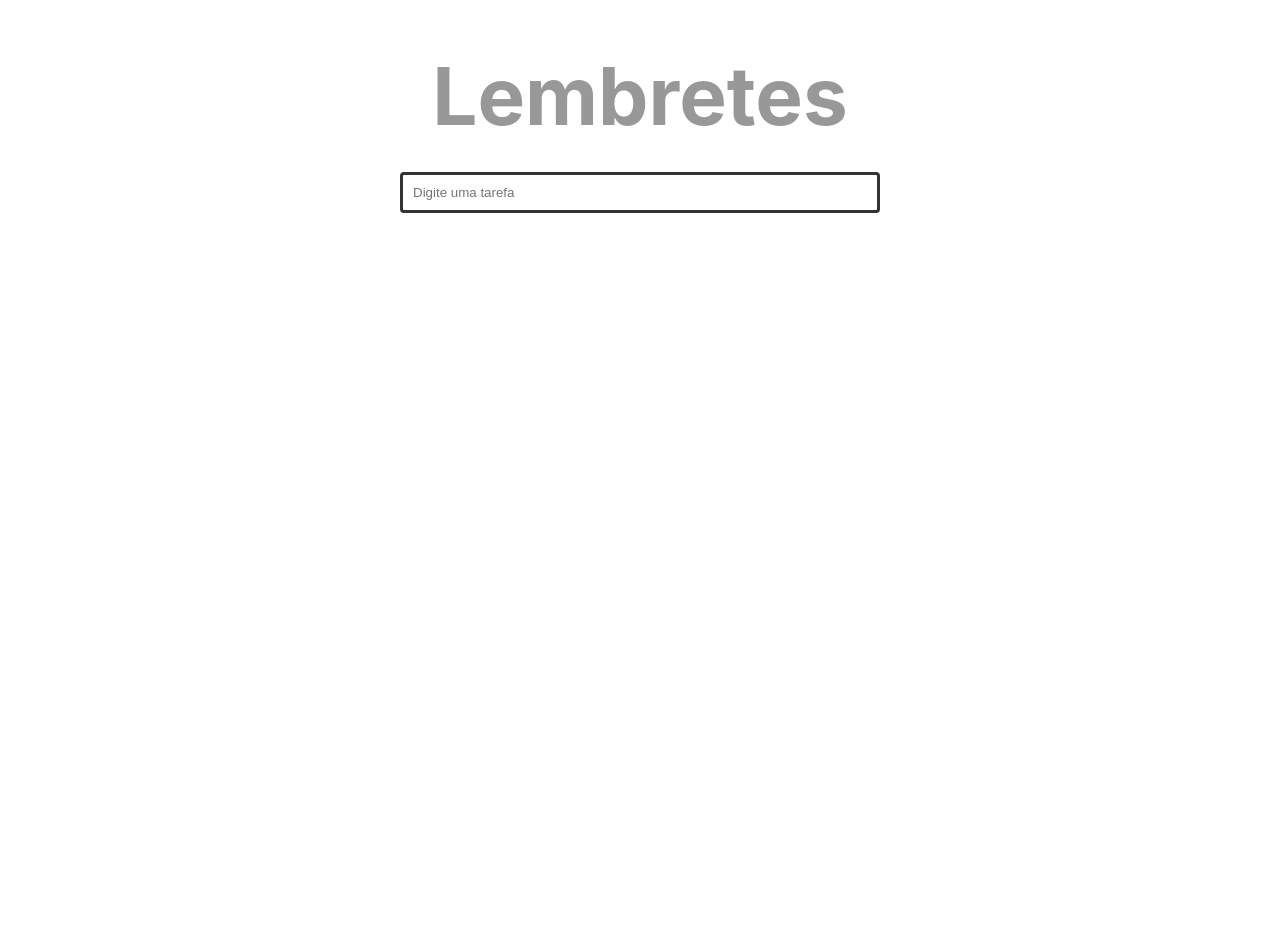
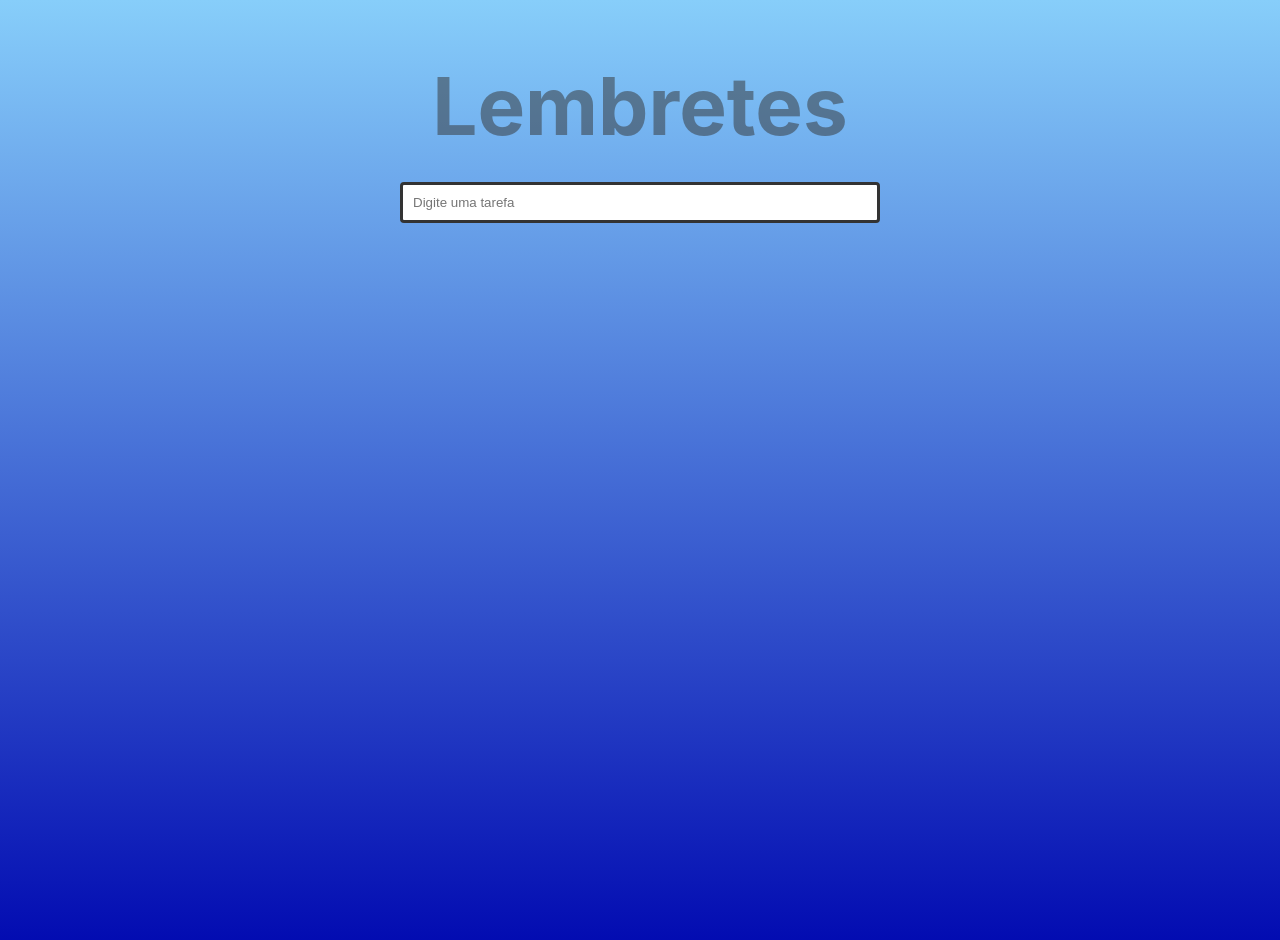
Before and after one commit to wanessasl/projeto-js, a plain HTML site: page html/index2.html in a window 1280 px wide. Before the commit the page ends 869 px from the top, so only its background shows below. Drawn offline with Linux system fonts and the light colour scheme; files that its build step writes are made by us from their sources; files whose address does not match are found by name.

Commit message:
Update main.css

```diff
--- a/css/main.css
+++ b/css/main.css
@@ -123,3 +123,10 @@ input[type="text"] {
   border-radius: 4px;
   border: 3px solid #333;
 }
+body {
+  width: 100%;
+  height: 120vh;
+
+  padding: 10px;
+  background: linear-gradient(to bottom, #87cefa 0%, #0008b0 100%);
+}
```
